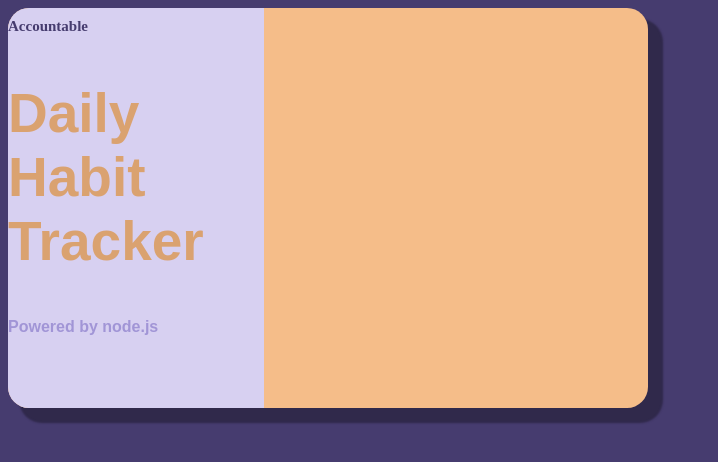
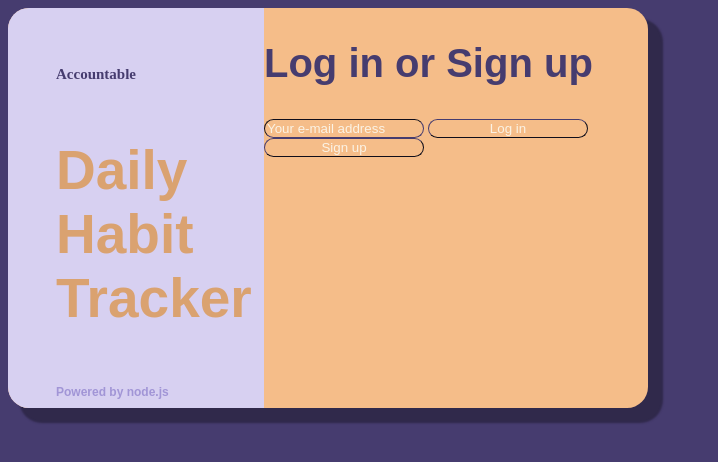
Before and after one commit to krisfragata/streakshabit, a plain HTML site: page streaks/index.html in a window 1280 px wide. Shown: the whole page, without its empty margins (0-718 px from the left). Drawn offline with nearby package versions, Linux system fonts and the light colour scheme; a web font is replaced by a local one.

Commit message:
working on input form

```diff
--- a/streaks/index.html
+++ b/streaks/index.html
@@ -15,9 +15,20 @@
       <div class="left">
       <div class="box">
         <h1>Accountable</h1>
-        <h2>Daily Habit Tracker</h2>
+        <h3>Daily Habit Tracker</h3>
         <h4>Powered by node.js</h4>
       </div>
+      </div>
+      <div class="right">
+        <h2>Log in or Sign up</h2>
+        <div class =signUpContainer>
+          <form>
+            <input type="text" value="Your e-mail address">
+            <!-- <input type="text" value="your password"> -->
+            <input class="button" id="loginBtn" type="submit" value="Log in">
+            <input class="button signup" type="submit" value="Sign up">
+          </form>
+        </div>
       </div>
 
 
--- a/streaks/styles/style.scss
+++ b/streaks/styles/style.scss
@@ -3,6 +3,7 @@ $sunset: #f5bd89;
 $accentPurple: #D7D0F1;
 $titleOrange: #DAA270;
 $textAccPurple: #A195D6;
+$promptVal: #FBF3E5;
 
 // font imports
 @import url('https://fonts.googleapis.com/css2?family=Lobster&display=swap');
@@ -25,11 +26,36 @@ body{
 }
 
 
+
+// containers and whatnot
 .container{
     @include rectangle(50%, 50%, $sunset, row, left);
     position: absolute;
     border-radius: 21px 21px 21px 21px;
     box-shadow: 13px 13px 2px 2px #30294b;
+    .right{
+        flex-direction: column;
+        h2{
+            font-size: 40;
+            font-family: Signica, sans-serif;
+            color: $mainPurple;
+        }
+        input{
+            background-color: $sunset;
+            border-width: thin;
+            border-color: $mainPurple;
+            color: $promptVal;
+            border-radius: 11px 11px 11px 11px;
+            width: 10rem;
+            // text-color: $textAccPurple;
+            #loginBtn{
+             border-width: medium;
+             color: $mainPurple;
+            }
+
+        }
+
+    }
     // left: 20%;
     // top: 20%;
 }
@@ -38,17 +64,22 @@ body{
     @include rectangle(40%, 100%, $accentPurple, column, left);
     border-radius: 21px 0px 0px 21px;
     .box{
+        // flex-direction: row;
+        margin: 3rem;
+        height: 20%;
+        justify-content: center;
         h1{
         font-size: 15px;
         color: $mainPurple;
         font-family: Sancreek;
         }
-        h2{
+        h3{
             font-size: 55px;
             color: $titleOrange;
             font-family: Signica, sans-serif;
         }
         h4{
+            font-size: 12px;
             color: $textAccPurple;
             font-family: Signica, sans-serif;}
         }
```
Also changed, not shown: streaks/styles/style.css, 1 other file.
